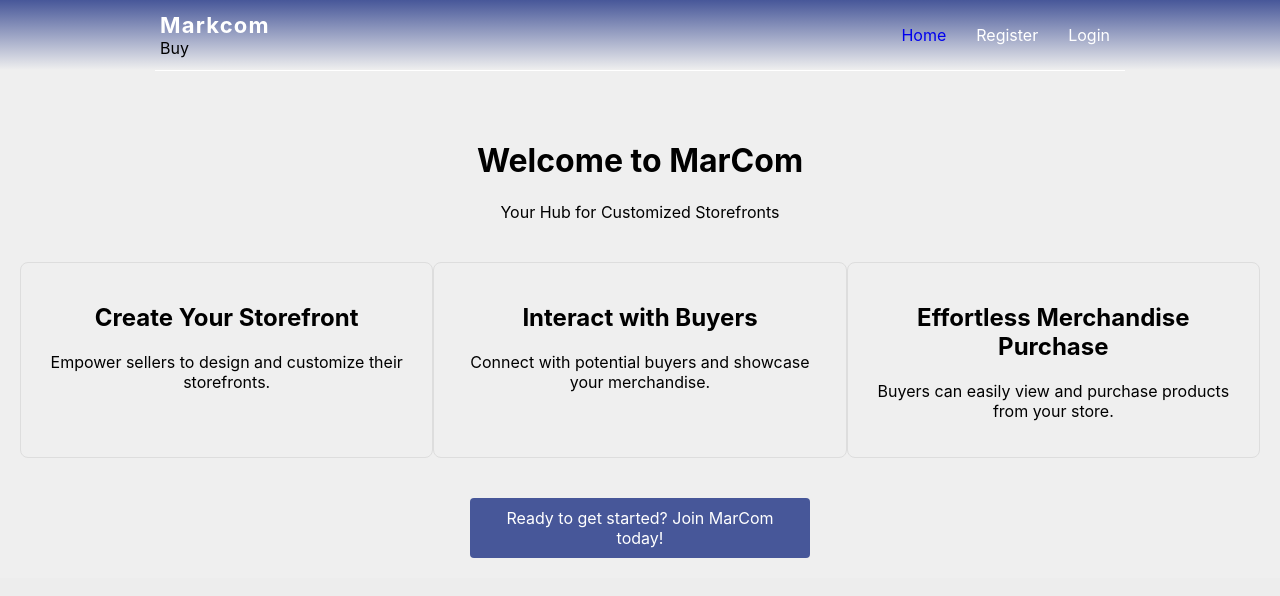
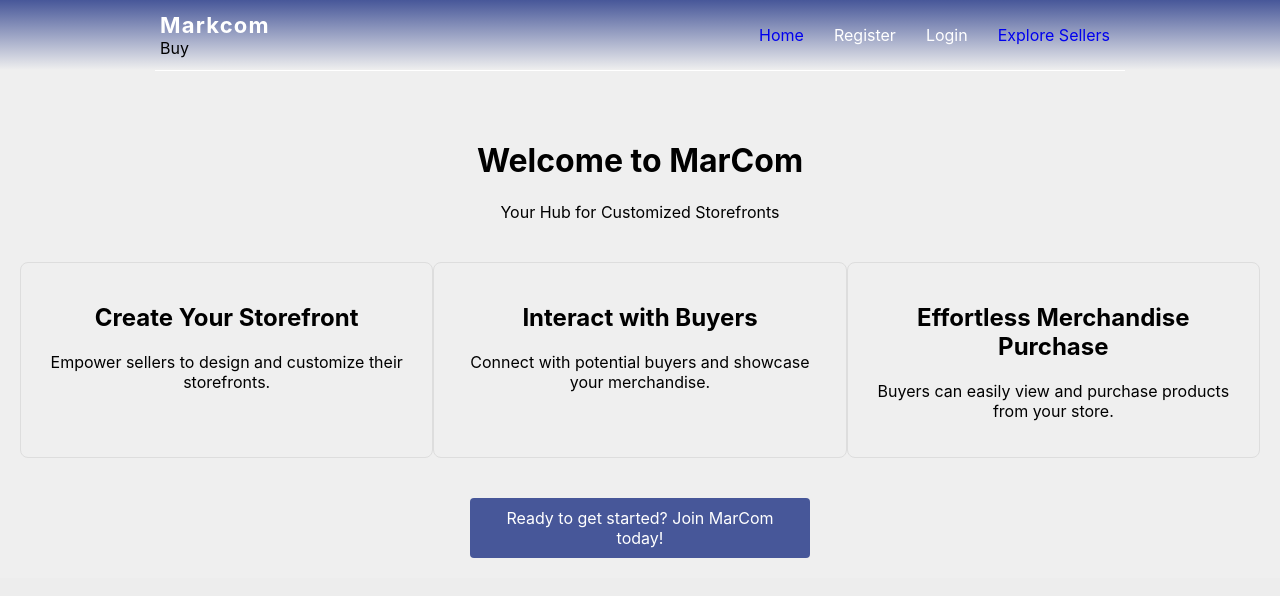
Before and after one commit to PiyushM8/MarkComFrontend, a React (Create React App) app: page / in a window 1280 px wide. Shown: the top 596 px of the page. Built offline with nearby package versions, Linux system fonts and the light colour scheme.

Commit message:
explore sellers added to navbar

```diff
--- a/src/component/navbar/Navbar.jsx
+++ b/src/component/navbar/Navbar.jsx
@@ -1,9 +1,11 @@
+// ./src/components/navbar/navbar.jsx
+
+import React from "react";
 import { Link } from "react-router-dom";
 import "./navbar.css";
 import { showLogin, showRegistration } from "../../utils/loginregister";
 
 function Navbar() {
-
   return (
     <div className="navbar-cont">
       <div className="navbar-items-cont">
@@ -23,6 +25,9 @@ function Navbar() {
           <div className="nav-item" onClick={showLogin}>
             <div>Login</div>
           </div>
+          <Link className="nav-item" to={"/all-sellers"}>
+            <div>Explore Sellers</div>
+          </Link>
         </div>
       </div>
     </div>
```
